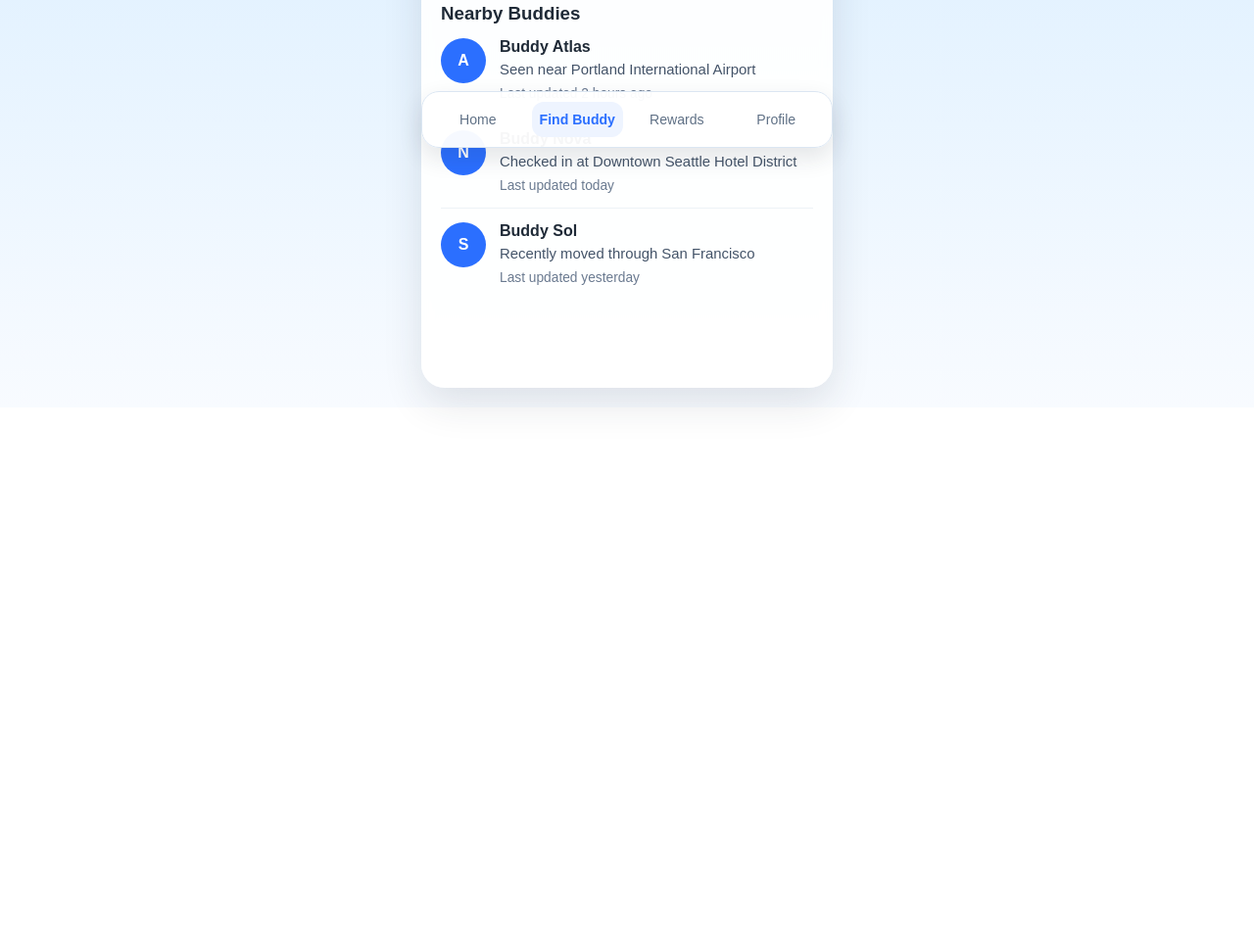
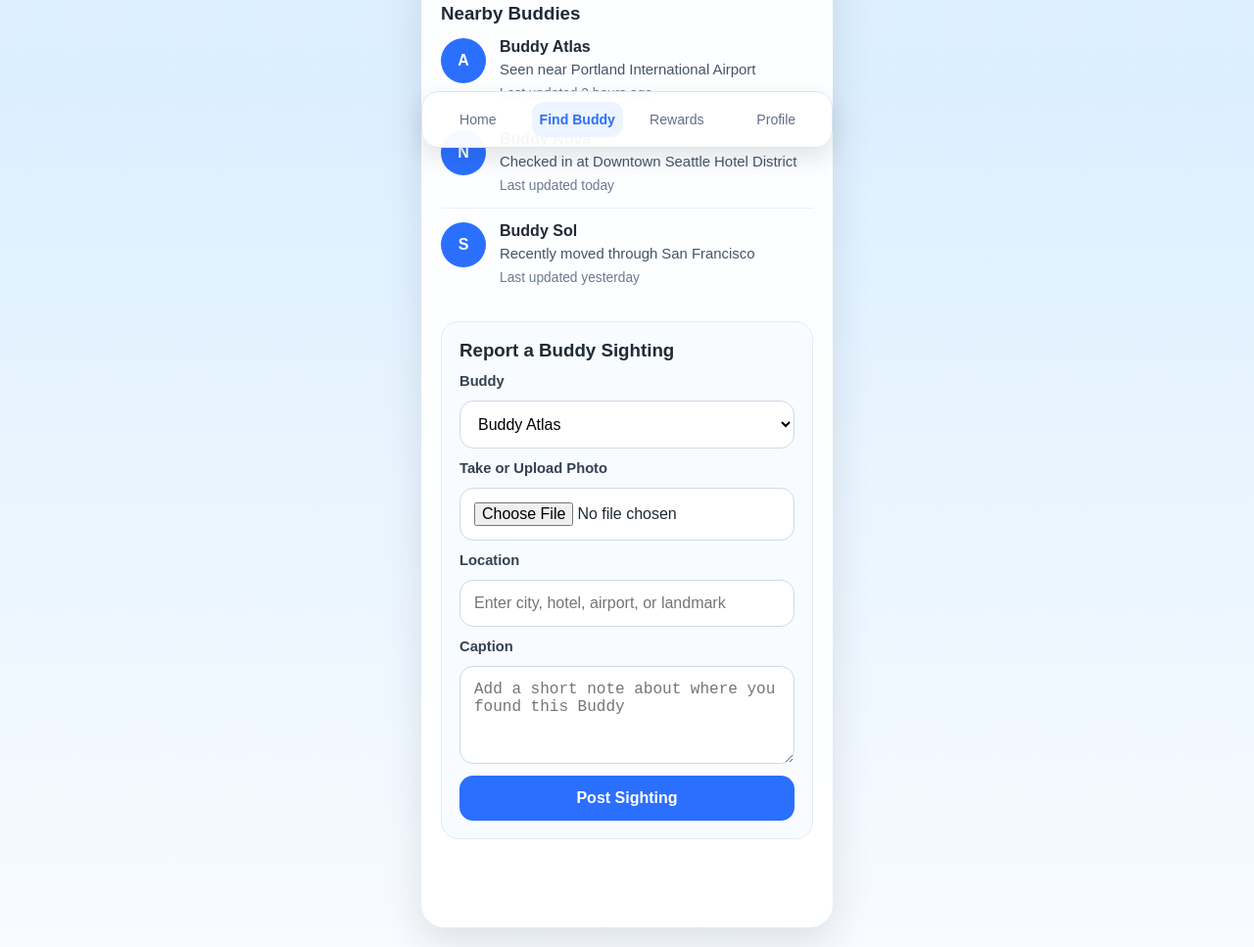
Before and after one commit to fenskemike23/Kuti, a plain HTML site: page find.html in a window 1280 px wide. Shown: the part 637-1604 px from the top of the page at 98% size. Before the commit the page ends 1053 px from the top, so only its background shows below. Drawn offline with Linux system fonts and the light colour scheme.

Commit message:
find buddy page included

```diff
--- a/find.html
+++ b/find.html
@@ -19,10 +19,10 @@
       </header>
 
       <section class="find-intro">
-        <h2>Explore Buddy activity</h2>
+        <h2>Track and share Buddy sightings</h2>
         <p>
-          Discover nearby Travel Buddies, track recent sightings, and follow
-          their journeys across destinations.
+          Discover nearby Travel Buddies, follow their journeys, and upload a
+          new photo when you find one so its story continues for the next traveler.
         </p>
       </section>
 
@@ -56,7 +56,7 @@
         <article class="buddy-item">
           <div class="buddy-avatar">A</div>
           <div class="buddy-info">
-            <h4>Buddy Atlas</h4>
+            <h4><a href="buddy.html" class="buddy-link">Buddy Atlas</a></h4>
             <p>Seen near Portland International Airport</p>
             <span>Last updated 2 hours ago</span>
           </div>
@@ -65,7 +65,7 @@
         <article class="buddy-item">
           <div class="buddy-avatar">N</div>
           <div class="buddy-info">
-            <h4>Buddy Nova</h4>
+            <h4><a href="buddy.html" class="buddy-link">Buddy Nova</a></h4>
             <p>Checked in at Downtown Seattle Hotel District</p>
             <span>Last updated today</span>
           </div>
@@ -74,11 +74,51 @@
         <article class="buddy-item">
           <div class="buddy-avatar">S</div>
           <div class="buddy-info">
-            <h4>Buddy Sol</h4>
+            <h4><a href="buddy.html" class="buddy-link">Buddy Sol</a></h4>
             <p>Recently moved through San Francisco</p>
             <span>Last updated yesterday</span>
           </div>
         </article>
+      </section>
+
+      <section class="sighting-card">
+        <div class="section-head">
+          <h3>Report a Buddy Sighting</h3>
+        </div>
+
+        <form class="sighting-form">
+          <label for="buddySelect">Buddy</label>
+          <select id="buddySelect" class="sighting-input">
+            <option>Buddy Atlas</option>
+            <option>Buddy Nova</option>
+            <option>Buddy Sol</option>
+          </select>
+
+          <label for="buddyPhoto">Take or Upload Photo</label>
+          <input
+            type="file"
+            id="buddyPhoto"
+            class="sighting-input"
+            accept="image/*"
+          />
+
+          <label for="sightingLocation">Location</label>
+          <input
+            type="text"
+            id="sightingLocation"
+            class="sighting-input"
+            placeholder="Enter city, hotel, airport, or landmark"
+          />
+
+          <label for="sightingCaption">Caption</label>
+          <textarea
+            id="sightingCaption"
+            class="sighting-textarea"
+            placeholder="Add a short note about where you found this Buddy"
+          ></textarea>
+
+          <button type="button" class="btn btn-primary">Post Sighting</button>
+        </form>
       </section>
     </section>
   </main>
--- a/style.css
+++ b/style.css
@@ -357,7 +357,7 @@ body {
 }
 
 
-/* Travel Buddy Prototype v0.1 - Find Buddy Page */
+/* /* Travel Buddy Prototype v0.1 - Find Buddy Page */
 
 .find-card {
   background: rgba(255, 255, 255, 0.92);
@@ -390,16 +390,21 @@ body {
   margin-top: 18px;
 }
 
-.search-input {
+.search-input,
+.sighting-input,
+.sighting-textarea {
   width: 100%;
   padding: 14px;
   border: 1px solid #cfd9e6;
   border-radius: 14px;
   font-size: 1rem;
   outline: none;
+  background: white;
 }
 
-.search-input:focus {
+.search-input:focus,
+.sighting-input:focus,
+.sighting-textarea:focus {
   border-color: #2b6fff;
   box-shadow: 0 0 0 3px rgba(43, 111, 255, 0.14);
 }
@@ -458,3 +463,38 @@ body {
   font-size: 0.86rem;
   color: #6a7a90;
 }
+
+.buddy-link {
+  color: #1f2a37;
+  text-decoration: none;
+}
+
+.buddy-link:hover {
+  color: #2b6fff;
+}
+
+.sighting-card {
+  margin-top: 22px;
+  padding: 18px;
+  border-radius: 18px;
+  background: #f8fbff;
+  border: 1px solid #e1ebf5;
+}
+
+.sighting-form {
+  display: flex;
+  flex-direction: column;
+  gap: 12px;
+  margin-top: 12px;
+}
+
+.sighting-form label {
+  font-size: 0.92rem;
+  font-weight: 600;
+  color: #334155;
+}
+
+.sighting-textarea {
+  min-height: 100px;
+  resize: vertical;
+}
```
